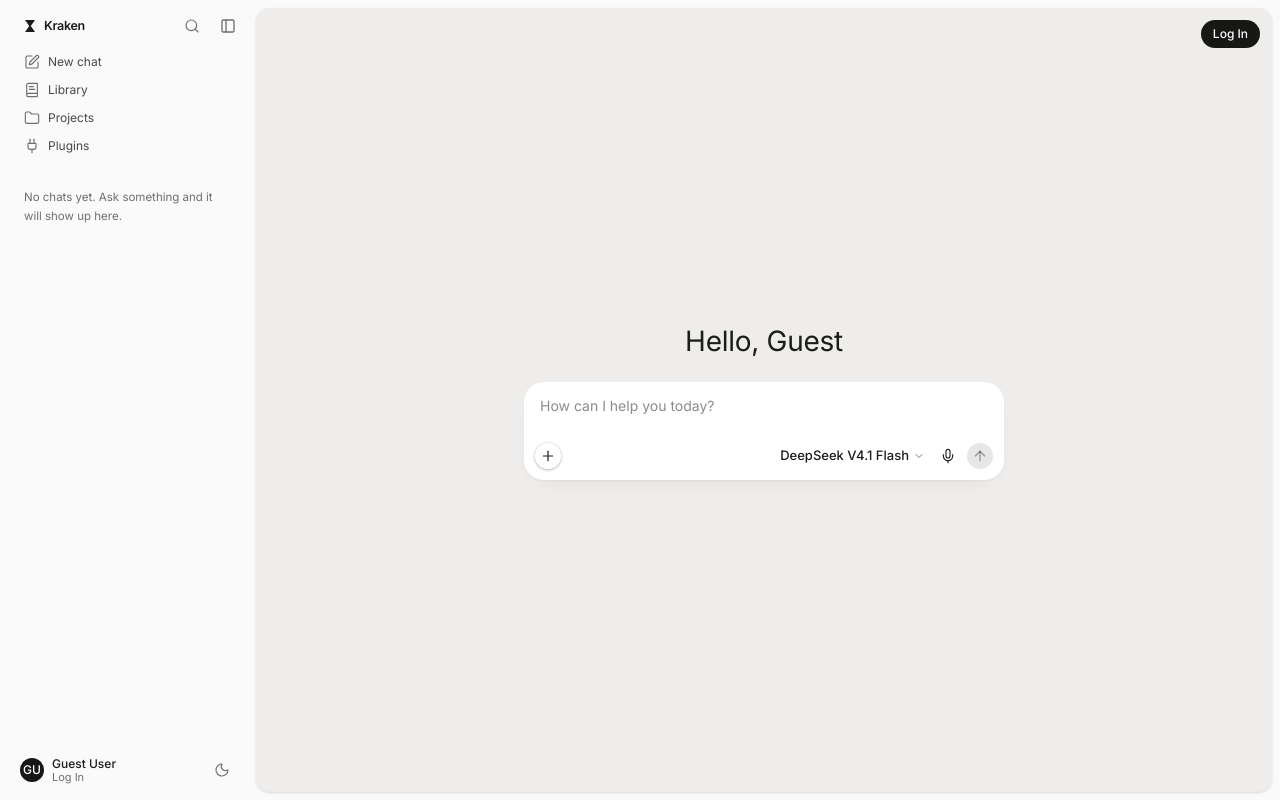
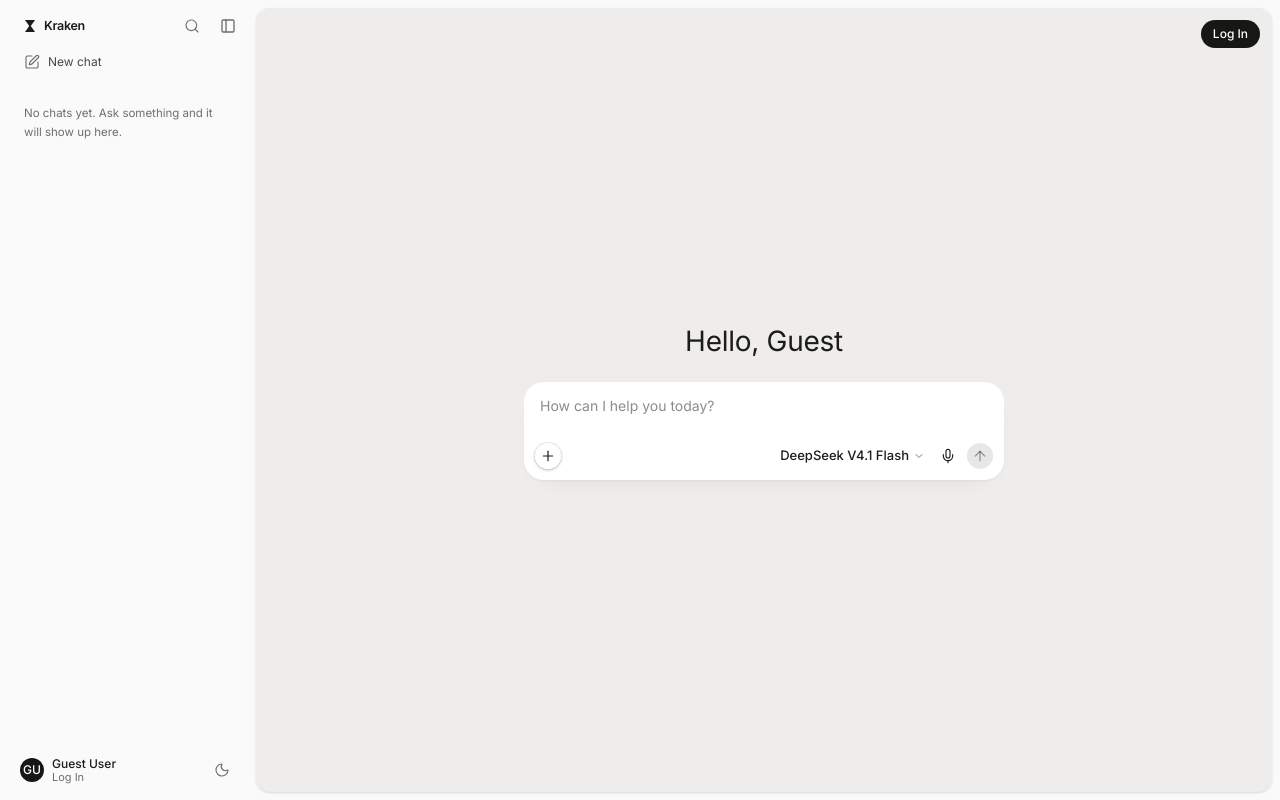
Before and after one commit to HimanshuSardana/recall, a Next.js app: page / in a window 1280 px wide. Built offline with nearby package versions, Linux system fonts and the light colour scheme.

Commit message:
chore: drop the Library, Projects and Plugins nav items
Only New chat earns a slot in a chat agent's sidebar.

```diff
--- a/components/sidebar.tsx
+++ b/components/sidebar.tsx
@@ -1,13 +1,6 @@
 "use client";
 
-import {
-  BookText,
-  Ellipsis,
-  Folder,
-  Plug,
-  Search,
-  SquarePen,
-} from "lucide-react";
+import { Ellipsis, Search, SquarePen } from "lucide-react";
 import {
   SidebarContent,
   SidebarFooter,
@@ -27,12 +20,7 @@ import { useChat } from "@/components/chat-provider";
 import { ThemeToggle } from "@/components/theme-toggle";
 import { groupChats } from "@/lib/chat";
 
-const nav = [
-  { label: "New chat", icon: SquarePen },
-  { label: "Library", icon: BookText },
-  { label: "Projects", icon: Folder },
-  { label: "Plugins", icon: Plug },
-];
+const nav = [{ label: "New chat", icon: SquarePen }];
 
 export function Sidebar() {
   const { chats, activeChat, dayStart, loaded, openChat, startNewChat } = useChat();
```
